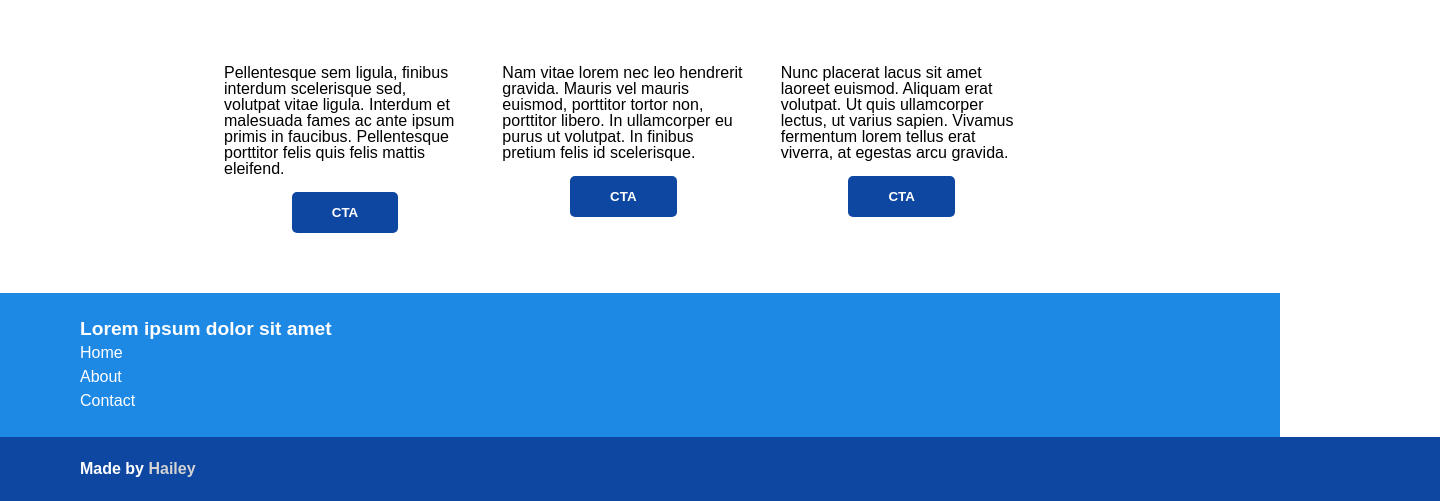
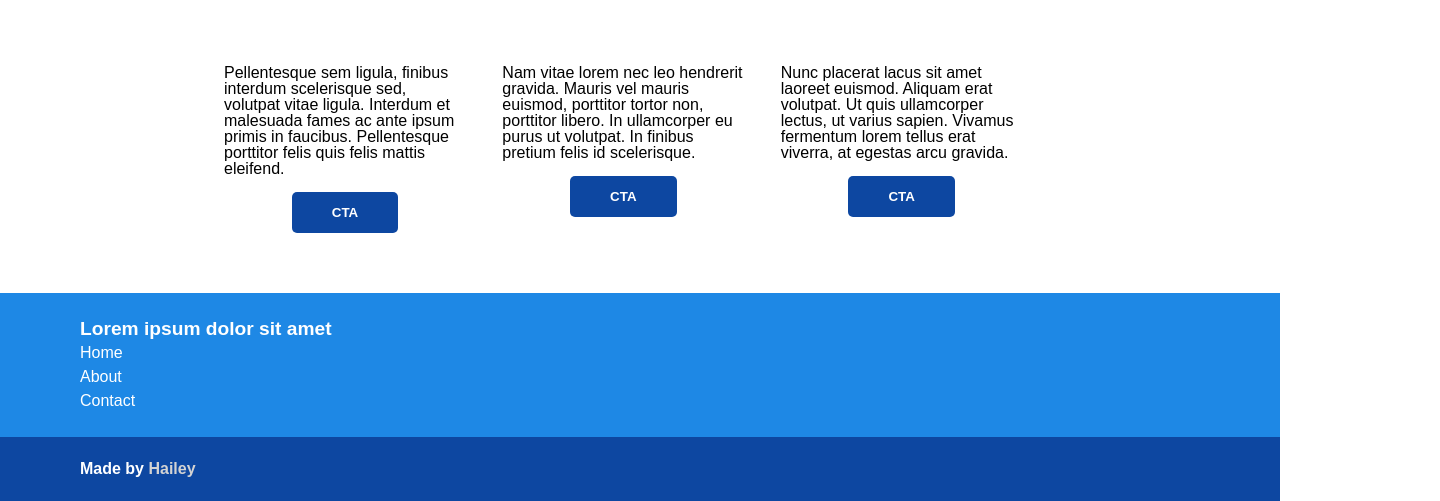
Before and after one commit to heyyy-sebastian/scss-sample, a plain HTML site: page index.html in a window 1280 px wide. Shown: the part 768-1269 px from the top of the page, 1440 px wide, since content can reach past the window. Drawn offline with Linux system fonts and the light colour scheme.

Commit message:
fix footer width

```diff
--- a/stylesheets/output.css
+++ b/stylesheets/output.css
@@ -109,7 +109,7 @@ footer {
           font-weight: bold; }
     footer .copyright {
       background-color: #0D47A1;
-      width: 100%; }
+      width: inherit; }
     footer a {
       text-decoration: none;
       color: #d3d3d3; }
```
